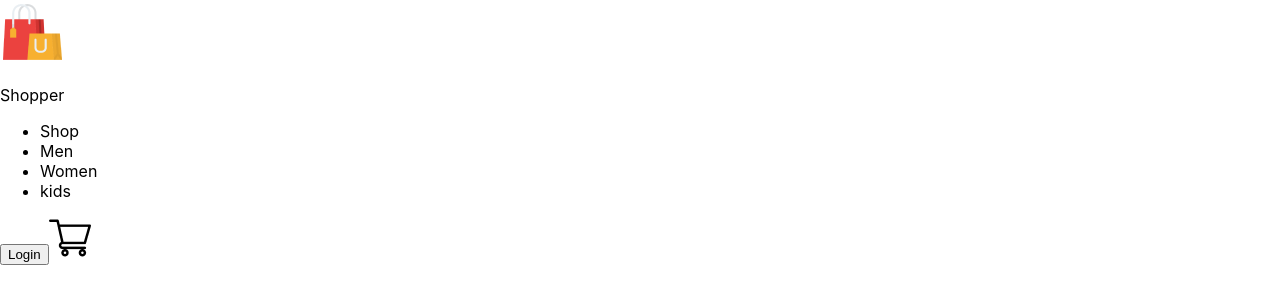
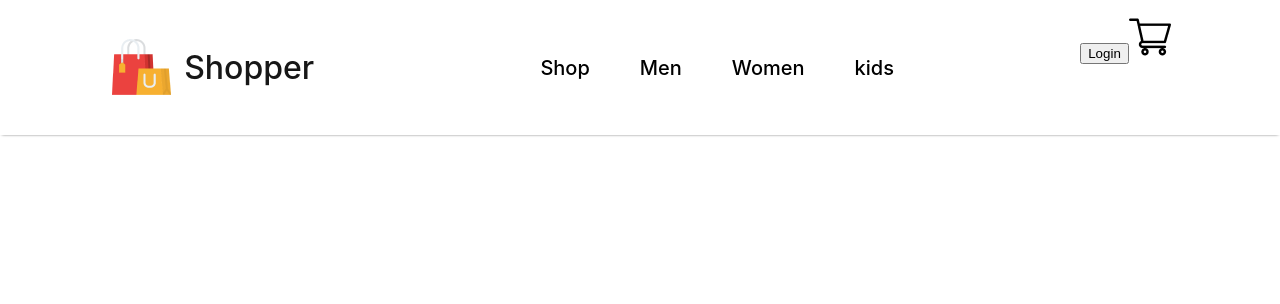
Before and after one commit to bibek190/react-after-break, a React (Create React App) app: page / in a window 1280 px wide. Shown: the top 304 px of the page. Built offline with nearby package versions, Linux system fonts and the light colour scheme.

Commit message:
added css in navbar

```diff
--- a/src/Components/Navbar/Navbar.css
+++ b/src/Components/Navbar/Navbar.css
@@ -0,0 +1,25 @@
+.navbar {
+  display: flex;
+  justify-content: space-around;
+  padding: 16px;
+  box-shadow: 0 1px 3px -2px black;
+}
+
+.nav-logo {
+  display: flex;
+  align-items: center;
+  gap: 10px;
+}
+.nav-logo p {
+  color: #171717;
+  font-size: 32px;
+  font-weight: 500;
+}
+.nav-menu {
+  display: flex;
+  align-items: center;
+  list-style: none;
+  gap: 50px;
+  font-size: 20px;
+  font-weight: 500;
+}
--- a/src/Components/Navbar/Navbar.jsx
+++ b/src/Components/Navbar/Navbar.jsx
@@ -7,8 +7,8 @@ const Navbar = () => {
     <div className="navbar">
       <div className="nav-logo">
         <img src={logo} alt="" />
+        <p>Shopper</p>
       </div>
-      <p>Shopper</p>
       <ul className="nav-menu">
         <li>Shop</li>
         <li>Men</li>
```
